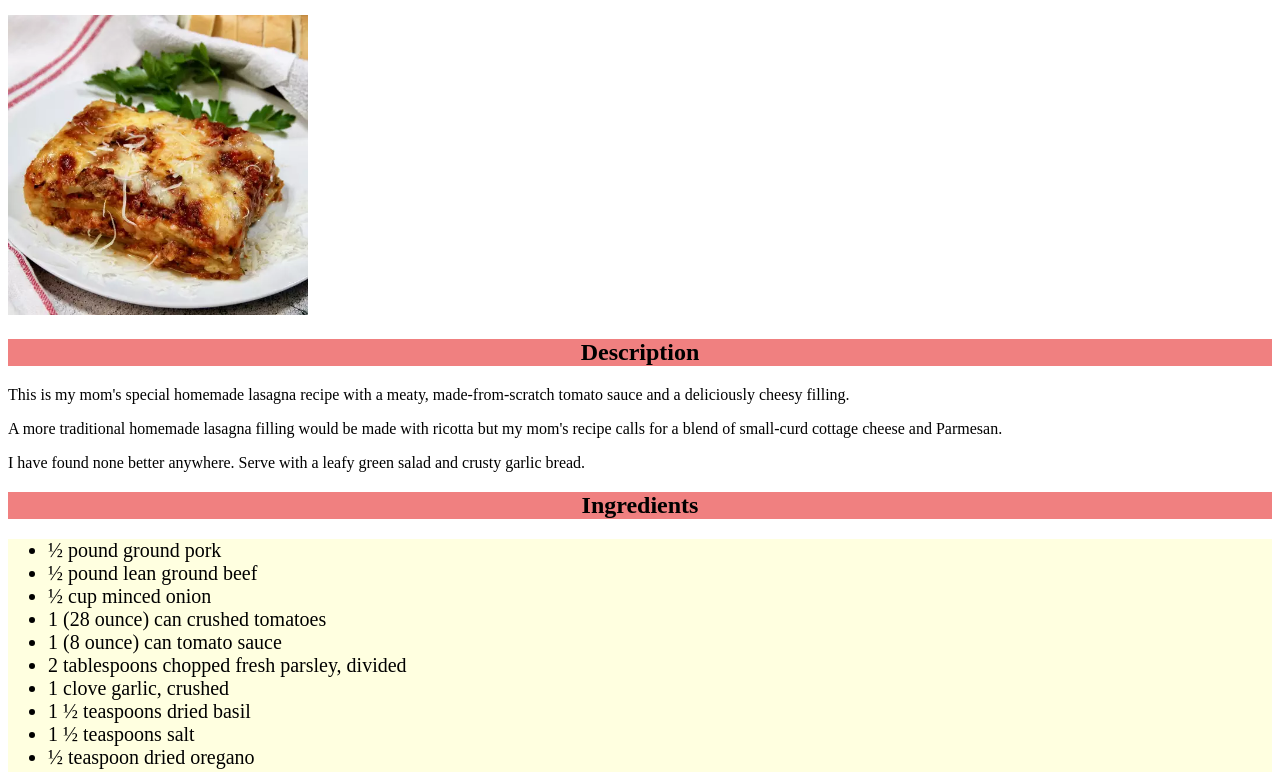
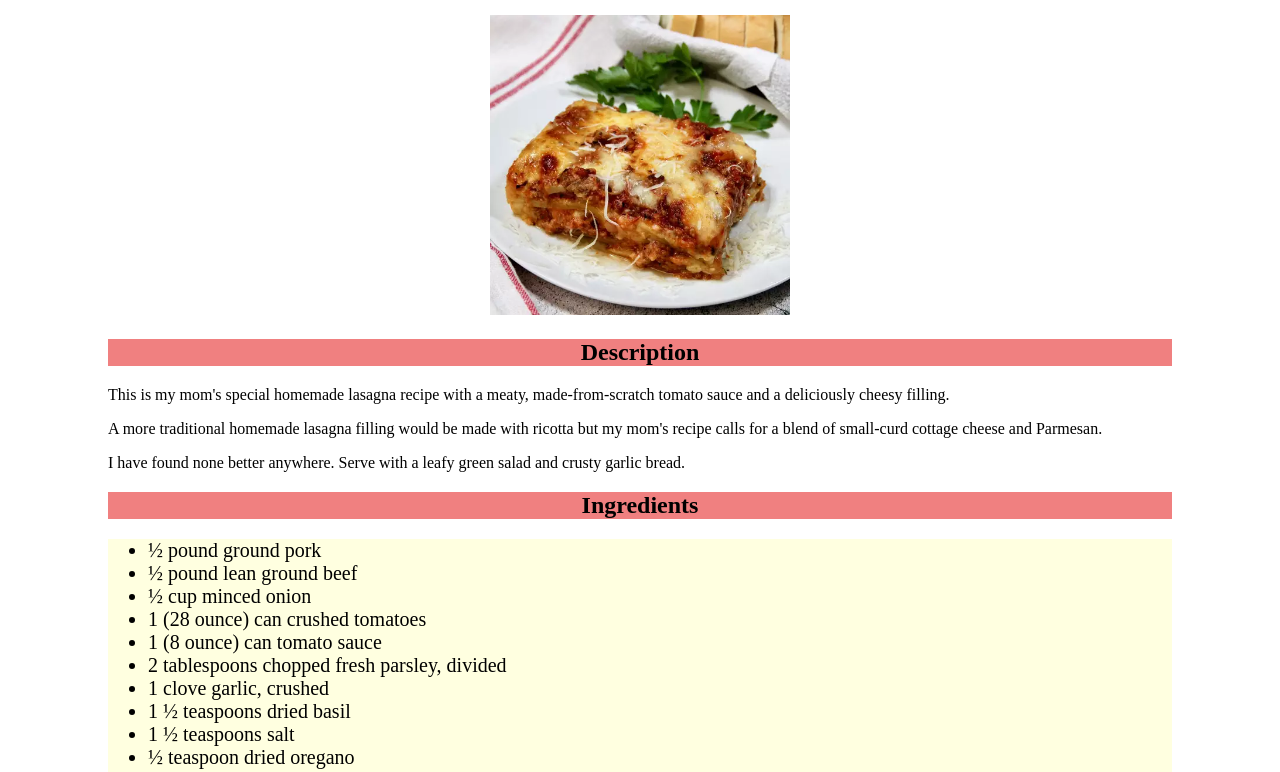
Before and after one commit to raelcx/odin-recipes, a plain HTML site: page recipes/lasagna.html in a window 1280 px wide. Shown: the part 97-869 px from the top of the page. Drawn offline with Linux system fonts and the light colour scheme.

Commit message:
Modify pages to account for boxes in CSS
This changes applies some concepts of CSS boxes
to all pages so they look nicer.

```diff
--- a/recipes/lasagna.html
+++ b/recipes/lasagna.html
@@ -7,8 +7,11 @@
     </head>
 
     <body>
+        <div class="boxed-contents">
         <h1 class="title centered">Lasagna</h1>
-        <img src="../images/lasagna.webp" alt="Lasagna dish after cooking" height="300" width="300">
+        <div class="image">
+            <img src="../images/lasagna.webp" alt="Lasagna dish after cooking" height="300" width="300">
+        </div>
         <h2 class="headings">Description</h2>
         <p>This is my mom's special homemade lasagna recipe with a meaty, made-from-scratch tomato sauce and a deliciously cheesy filling.</p>
         <p>A more traditional homemade lasagna filling would be made with ricotta but my mom's recipe calls for a blend of small-curd cottage cheese and Parmesan.</p>
@@ -47,6 +50,7 @@
             <li>Bake in the preheated oven for 30 to 40 minutes. Remove the foil and bake until cheese is golden brown, 5 to 10 more minutes.</li>
             <li>Remove from the oven and let stand for 10 minutes before cutting and serving.</li>
         </ol>
+    </div>
 
     </body>
 </html>
--- a/style.css
+++ b/style.css
@@ -1,3 +1,16 @@
+* {
+    box-sizing: border-box;
+}
+
+.boxed-contents {
+    padding: 0 100px;
+    margin: 0 auto;
+}
+
+.image {
+    text-align: center;
+}
+
 .title {
     font-size: 45px;
     font-family: "Times New Roman", Sans-serif;
```
Also changed, not shown: recipes/juicy-thanksgiving-turkey.html (+5 -1 lines), recipes/shredded-brussels-sprouts.html (+5 -1 lines).
